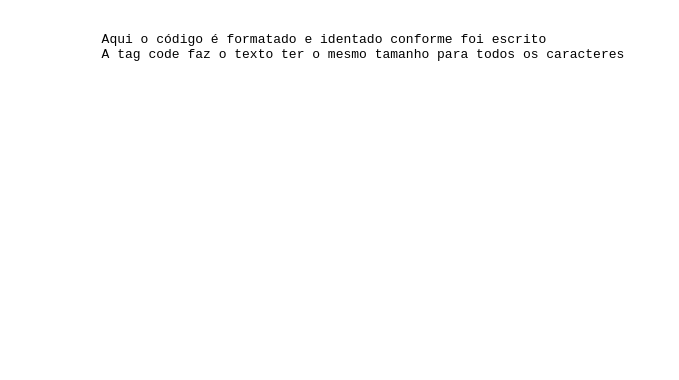
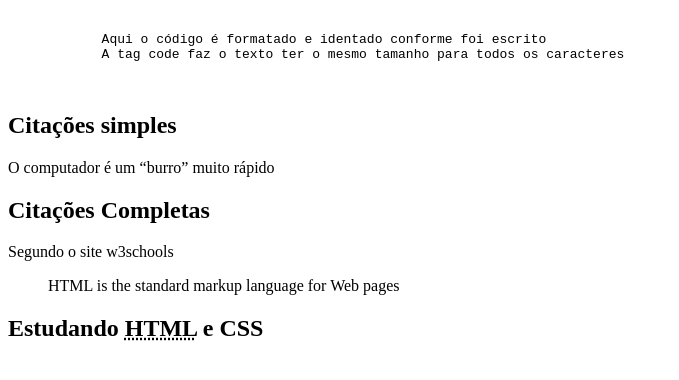
Before and after one commit to PedroCostaRS/JS, a plain HTML site: page HTML/ex002/index.html in a window 1280 px wide. Shown: the part 110-490 px from the top of the page, without its empty margins (0-679 px from the left). Drawn offline with Linux system fonts and the light colour scheme.

Commit message:
Relembrando HTML

```diff
--- a/HTML/ex002/index.html
+++ b/HTML/ex002/index.html
@@ -24,6 +24,18 @@
         </code>
     </pre>
 
+    <h2>Citações simples</h2>
+    <p>O computador é um <q>burro</q> muito rápido</p>
+
+    <!--A tag bloquote identa de forma espaçada e ainda proporciona a citação para mecanismos de pesquisa e direitos autorais-->
+    <h2>Citações Completas</h2>
+    <p>Segundo o site w3schools</p>
+    <blockquote cite="https://www.w3schools.com/html/">
+        HTML is the standard markup language for Web pages
+    </blockquote>
+
+    <h2>Estudando <abbr title="ASDF">HTML</abbr> e CSS</h2>
+    <p></p>
 
 </body>
 
```
